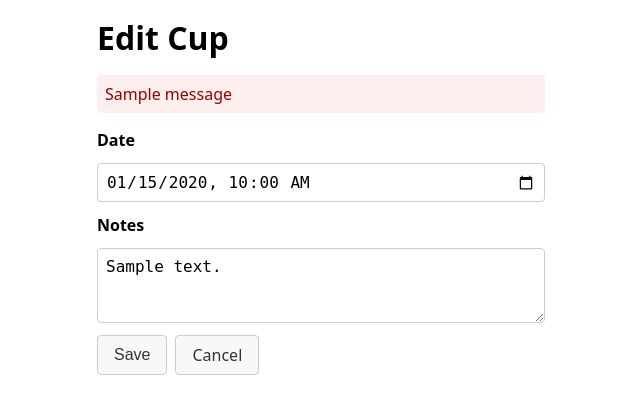
After one commit to Graham-Williams/km-tracker, a Flask app: template templates/cup_edit.html in a window 1280 px wide. The commit adds this page. Shown: the top 414 px of the page, without its empty margins (319-959 px from the left). Run offline with Flask 3, Linux system fonts and the light colour scheme; the template is opened without the code that fills it: most values are stand-ins (such as "Sample title", 1, 10 or a date in 2020); one stand-in notice (Sample message) is shown.

Commit message:
cups CRUD (#5)

```diff
--- a/app.py
+++ b/app.py
@@ -1,5 +1,6 @@
 import os
 import sqlite3
+from datetime import datetime, timedelta, timezone
 
 from dotenv import load_dotenv
 from flask import Flask, abort, flash, redirect, render_template, request, url_for
@@ -88,6 +89,114 @@ def delete_player(player_id):
     return redirect(url_for("players"))
 
 
+@app.route("/cups")
+def cups():
+    conn = get_connection()
+    rows = conn.execute(
+        "SELECT id, date, notes FROM cups ORDER BY date DESC"
+    ).fetchall()
+    conn.close()
+    return render_template("cups.html", cups=rows)
+
+
+@app.route("/cups", methods=["POST"])
+def create_cup():
+    date_str = request.form.get("date", "").strip()
+    notes = request.form.get("notes", "").strip() or None
+    tz_offset = request.form.get("tz_offset", "")
+
+    if date_str:
+        try:
+            local_dt = datetime.strptime(date_str, "%Y-%m-%dT%H:%M")
+            if tz_offset:
+                offset_minutes = int(tz_offset)
+                utc_dt = local_dt + timedelta(minutes=offset_minutes)
+            else:
+                utc_dt = local_dt
+            date_utc = utc_dt.strftime("%Y-%m-%d %H:%M:%S")
+        except (ValueError, OverflowError):
+            flash("Invalid date format.")
+            return redirect(url_for("cups"))
+    else:
+        date_utc = datetime.now(timezone.utc).strftime("%Y-%m-%d %H:%M:00")
+
+    conn = get_connection()
+    try:
+        conn.execute("INSERT INTO cups (date, notes) VALUES (?, ?)", (date_utc, notes))
+        conn.commit()
+    except sqlite3.IntegrityError:
+        flash("A cup already exists at that time.")
+    finally:
+        conn.close()
+    return redirect(url_for("cups"))
+
+
+@app.route("/cups/<int:cup_id>/edit")
+def edit_cup(cup_id):
+    conn = get_connection()
+    cup = conn.execute(
+        "SELECT id, date, notes FROM cups WHERE id = ?", (cup_id,)
+    ).fetchone()
+    conn.close()
+    if cup is None:
+        abort(404)
+    return render_template("cup_edit.html", cup=cup)
+
+
+@app.route("/cups/<int:cup_id>/edit", methods=["POST"])
+def update_cup(cup_id):
+    conn = get_connection()
+    cup = conn.execute(
+        "SELECT id FROM cups WHERE id = ?", (cup_id,)
+    ).fetchone()
+    if cup is None:
+        conn.close()
+        abort(404)
+
+    date_str = request.form.get("date", "").strip()
+    notes = request.form.get("notes", "").strip() or None
+    tz_offset = request.form.get("tz_offset", "")
+
+    if not date_str:
+        flash("Date cannot be empty.")
+        return redirect(url_for("edit_cup", cup_id=cup_id))
+
+    try:
+        local_dt = datetime.strptime(date_str, "%Y-%m-%dT%H:%M")
+        if tz_offset:
+            offset_minutes = int(tz_offset)
+            utc_dt = local_dt + timedelta(minutes=offset_minutes)
+        else:
+            utc_dt = local_dt
+        date_utc = utc_dt.strftime("%Y-%m-%d %H:%M:%S")
+    except (ValueError, OverflowError):
+        flash("Invalid date format.")
+        return redirect(url_for("edit_cup", cup_id=cup_id))
+
+    try:
+        conn.execute(
+            "UPDATE cups SET date = ?, notes = ? WHERE id = ?",
+            (date_utc, notes, cup_id),
+        )
+        conn.commit()
+    except sqlite3.IntegrityError:
+        flash("A cup already exists at that time.")
+        return redirect(url_for("edit_cup", cup_id=cup_id))
+    finally:
+        conn.close()
+    return redirect(url_for("cups"))
+
+
+@app.route("/cups/<int:cup_id>/delete", methods=["POST"])
+def delete_cup(cup_id):
+    # TODO: When scores CRUD exists, prevent deleting cups that have scores.
+    conn = get_connection()
+    conn.execute("DELETE FROM cups WHERE id = ?", (cup_id,))
+    conn.commit()
+    conn.close()
+    return redirect(url_for("cups"))
+
+
 if __name__ == "__main__":
     debug = True
     # In debug mode, Flask's reloader runs this file twice — once in the
--- a/schema.sql
+++ b/schema.sql
@@ -5,7 +5,7 @@ CREATE TABLE IF NOT EXISTS players (
 
 CREATE TABLE IF NOT EXISTS cups (
     id INTEGER PRIMARY KEY AUTOINCREMENT,
-    date DATE NOT NULL,
+    date DATETIME NOT NULL UNIQUE,
     notes TEXT
 );
 
--- /dev/null
+++ b/templates/cup_edit.html
@@ -0,0 +1,59 @@
+<!DOCTYPE html>
+<html lang="en">
+<head>
+    <meta charset="UTF-8">
+    <meta name="viewport" content="width=device-width, initial-scale=1.0">
+    <title>Edit Cup — KM Tracker</title>
+    <style>
+        * { box-sizing: border-box; margin: 0; padding: 0; }
+        body { font-family: system-ui, sans-serif; padding: 1rem; max-width: 480px; margin: 0 auto; }
+        h1 { margin-bottom: 1rem; }
+        .flash { background: #fee; color: #900; padding: 0.5rem; border-radius: 4px; margin-bottom: 1rem; }
+        .edit-form { display: flex; flex-direction: column; gap: 0.75rem; }
+        .edit-form label { font-weight: 600; }
+        .edit-form input[type="datetime-local"] { padding: 0.5rem; font-size: 1rem; border: 1px solid #ccc; border-radius: 4px; }
+        .edit-form textarea { width: 100%; padding: 0.5rem; font-size: 1rem; border: 1px solid #ccc; border-radius: 4px; resize: vertical; }
+        .edit-form .buttons { display: flex; gap: 0.5rem; }
+        .edit-form button, .edit-form a {
+            padding: 0.5rem 1rem; font-size: 1rem; border-radius: 4px;
+            text-decoration: none; border: 1px solid #ccc; background: #f8f8f8; color: #333; cursor: pointer;
+        }
+    </style>
+</head>
+<body>
+    <h1>Edit Cup</h1>
+
+    {% with messages = get_flashed_messages() %}
+    {% if messages %}
+    {% for message in messages %}
+    <div class="flash">{{ message }}</div>
+    {% endfor %}
+    {% endif %}
+    {% endwith %}
+
+    <form class="edit-form" method="post" action="{{ url_for('update_cup', cup_id=cup.id) }}">
+        <label for="cup-date">Date</label>
+        <input type="datetime-local" name="date" id="cup-date" required>
+        <label for="cup-notes">Notes</label>
+        <textarea name="notes" id="cup-notes" rows="3">{{ cup.notes or '' }}</textarea>
+        <input type="hidden" name="tz_offset" id="tz-offset">
+        <div class="buttons">
+            <button type="submit">Save</button>
+            <a href="{{ url_for('cups') }}">Cancel</a>
+        </div>
+    </form>
+
+    <script>
+        // Set timezone offset
+        document.getElementById("tz-offset").value = new Date().getTimezoneOffset();
+
+        // Convert stored UTC datetime to local for the input
+        var utcStr = "{{ cup.date }}";
+        var d = new Date(utcStr.replace(" ", "T") + "Z");
+        if (!isNaN(d)) {
+            d.setMinutes(d.getMinutes() - d.getTimezoneOffset());
+            document.getElementById("cup-date").value = d.toISOString().slice(0, 16);
+        }
+    </script>
+</body>
+</html>
--- a/templates/index.html
+++ b/templates/index.html
@@ -10,6 +10,7 @@
     <p>Welcome to Kario Mart game night tracker.</p>
     <ul>
         <li><a href="{{ url_for('players') }}">Players</a></li>
+        <li><a href="{{ url_for('cups') }}">Cups</a></li>
     </ul>
 </body>
 </html>
```
Also changed, not shown: CLAUDE.md (+1 -1 lines), templates/cups.html (added, +95 -0 lines), tests/test_cups.py (added, +183 -0 lines).
